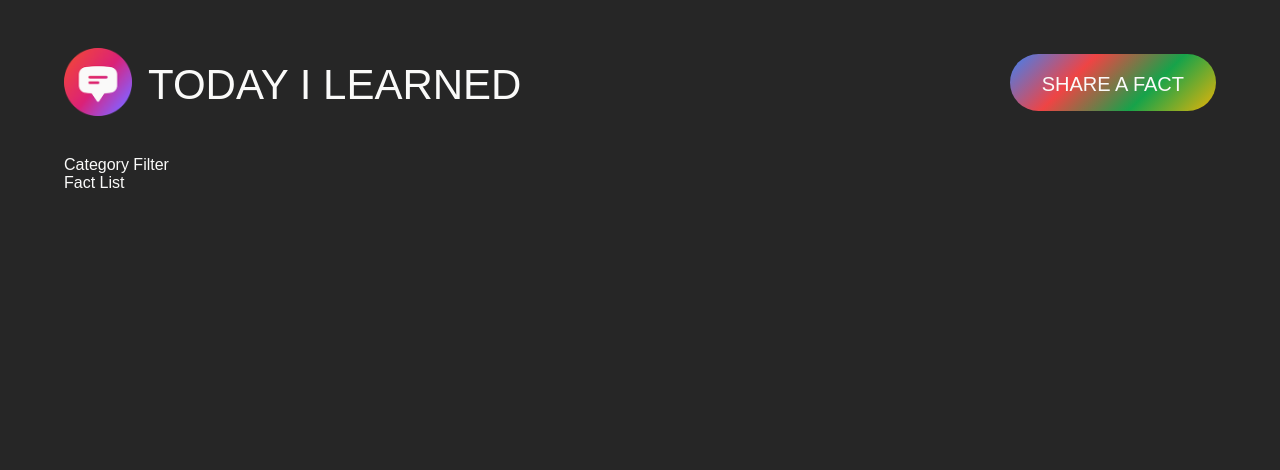
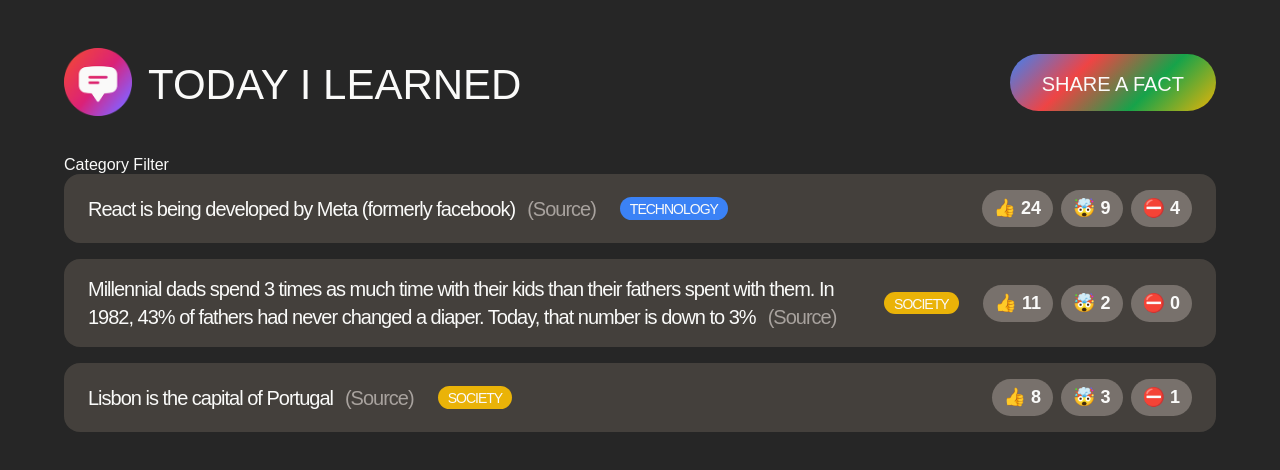
Before and after one commit to erhanertem/App-today-i-learned, a React (Create React App) app: page / in a window 1280 px wide. Shown: the top 470 px of the page. Built offline with nearby package versions, Linux system fonts and the light colour scheme; a web font is replaced by a local one.

Commit message:
Render the factlist from the array obj

```diff
--- a/src/App.js
+++ b/src/App.js
@@ -1,4 +1,49 @@
 import "./style.css";
+
+const CATEGORIES = [
+	{ name: "technology", color: "#3b82f6" },
+	{ name: "science", color: "#16a34a" },
+	{ name: "finance", color: "#ef4444" },
+	{ name: "society", color: "#eab308" },
+	{ name: "entertainment", color: "#db2777" },
+	{ name: "health", color: "#14b8a6" },
+	{ name: "history", color: "#f97316" },
+	{ name: "news", color: "#8b5cf6" },
+];
+
+const initialFacts = [
+	{
+		id: 1,
+		text: "React is being developed by Meta (formerly facebook)",
+		source: "https://opensource.fb.com/",
+		category: "technology",
+		votesInteresting: 24,
+		votesMindblowing: 9,
+		votesFalse: 4,
+		createdIn: 2021,
+	},
+	{
+		id: 2,
+		text: "Millennial dads spend 3 times as much time with their kids than their fathers spent with them. In 1982, 43% of fathers had never changed a diaper. Today, that number is down to 3%",
+		source:
+			"https://www.mother.ly/parenting/millennial-dads-spend-more-time-with-their-kids",
+		category: "society",
+		votesInteresting: 11,
+		votesMindblowing: 2,
+		votesFalse: 0,
+		createdIn: 2019,
+	},
+	{
+		id: 3,
+		text: "Lisbon is the capital of Portugal",
+		source: "https://en.wikipedia.org/wiki/Lisbon",
+		category: "society",
+		votesInteresting: 8,
+		votesMindblowing: 3,
+		votesFalse: 1,
+		createdIn: 2015,
+	},
+];
 
 function App() {
 	const appTitle = "Today I Learned ";
@@ -40,7 +85,44 @@
 
 // FACTLIST COMPONENT
 function FactList() {
-	return <section>Fact List</section>;
+	const facts = initialFacts;
+
+	return (
+		<section>
+			<ul className="facts-list">
+				{facts.map((fact) => (
+					<li key={fact.id} className="fact">
+						<p>
+							{fact.text}
+							<a
+								className="source"
+								rel="noreferrer"
+								href={fact.source}
+								target="_blank"
+							>
+								(Source)
+							</a>
+						</p>
+						<span
+							className="tag"
+							style={{
+								backgroundColor: CATEGORIES.find(
+									(cat) => cat.name === fact.category,
+								).color,
+							}}
+						>
+							{fact.category}
+						</span>
+						<div className="vote-buttons">
+							<button>👍 {fact.votesInteresting}</button>
+							<button>🤯 {fact.votesMindblowing}</button>
+							<button>⛔️ {fact.votesFalse}</button>
+						</div>
+					</li>
+				))}
+			</ul>
+		</section>
+	);
 }
 
 export default App;
```
